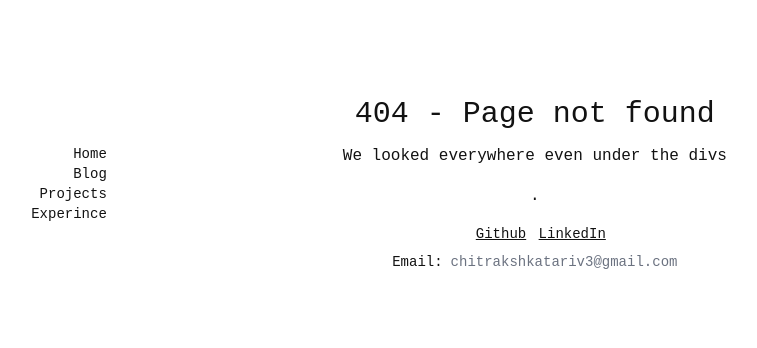
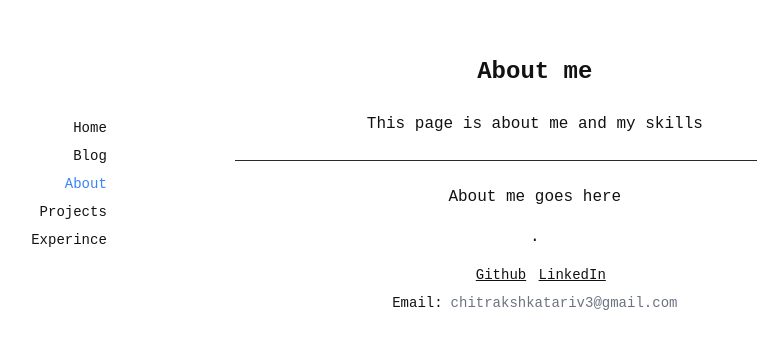
Before and after one commit to ChitrakshKataria/portfolio, a Next.js app: page /about in a window 1280 px wide. Before the commit this address had no page. Shown: the part 216-564 px from the top of the page, without its empty margins (147-904 px from the left). Built offline with nearby package versions, Linux system fonts and the light colour scheme.

Commit message:
Added a about page to seperate skills form experince

```diff
--- /dev/null
+++ b/app/about/page.tsx
@@ -0,0 +1,10 @@
+export default function about() {
+  return (
+    <div>
+      <h1 className="text-2xl font-bold">About me</h1>
+      <p className="mt-6">This page is about me and my skills</p>
+      <div className="my-6 h-[1px] w-full bg-[#2a2a2a]" />
+      <p>About me goes here</p>
+    </div>
+  );
+}
--- a/app/blog/page.tsx
+++ b/app/blog/page.tsx
@@ -3,9 +3,13 @@ export default function blogPage() {
     <div className="text-center">
       <p className="text-[var(--muted)]">WRITING ARCHIVE</p>
       <h1 className="text-2xl font-bold">Full Posts Archive</h1>
-       <p className="text-sm mt-6 mb-6">Welcome to my blog, I post all sorts of stuff here about my life, career, what I’m building, updates, and etc. I’m not too active here, but I try to keep it updated.</p>
+      <p className="text-sm mt-6 mb-6">
+        Welcome to my blog, I post all sorts of stuff here about my life,
+        career, what I’m building, updates, and etc. I’m not too active here,
+        but I try to keep it updated.
+      </p>
       <div className="my-6 h-[1px] w-full bg-[#2a2a2a]" />
-       <p>CONTESNT GOES HERE</p>
+      <p>CONTENT GOES HERE</p>
     </div>
   );
 }
--- a/app/experince/page.tsx
+++ b/app/experince/page.tsx
@@ -1,4 +1,4 @@
-export default function projects() {
+export default function experince() {
   return (
     <div>
       <h1 className="text-2xl font-bold">Experince Page</h1>
--- a/components/site/ClientSideNav.tsx
+++ b/components/site/ClientSideNav.tsx
@@ -7,9 +7,10 @@ import { usePathname } from 'next/navigation'
 const SideNav = () => {
     const pathname = usePathname()
   return (
-    <nav className="flex flex-col text-right text-sm">
+    <nav className="flex flex-col text-right text-sm gap-y-2">
         <Link href="/" className={ pathname === "/" ? "text-[var(--accent)]" : "text-[var(--foreground)]" }>Home</Link>
         <Link href="/blog" className={ pathname === "/blog" ? "text-[var(--accent)]" : "text-[var(--foreground)]" }>Blog</Link>
+        <Link href="/about" className={ pathname === "/about" ? "text-[var(--accent)]" : "text-[var(--foreground)]" }>About</Link>
         <Link href="/projects" className={ pathname === "/projects" ? "text-[var(--accent)]" : "text-[var(--foreground)]" }>Projects</Link>
         <Link href="/experince" className={ pathname === "/experince" ? "text-[var(--accent)]" : "text-[var(--foreground)]" }>Experince</Link>
     </nav>
```
Lines whose indentation alone changed are shown as unchanged.
